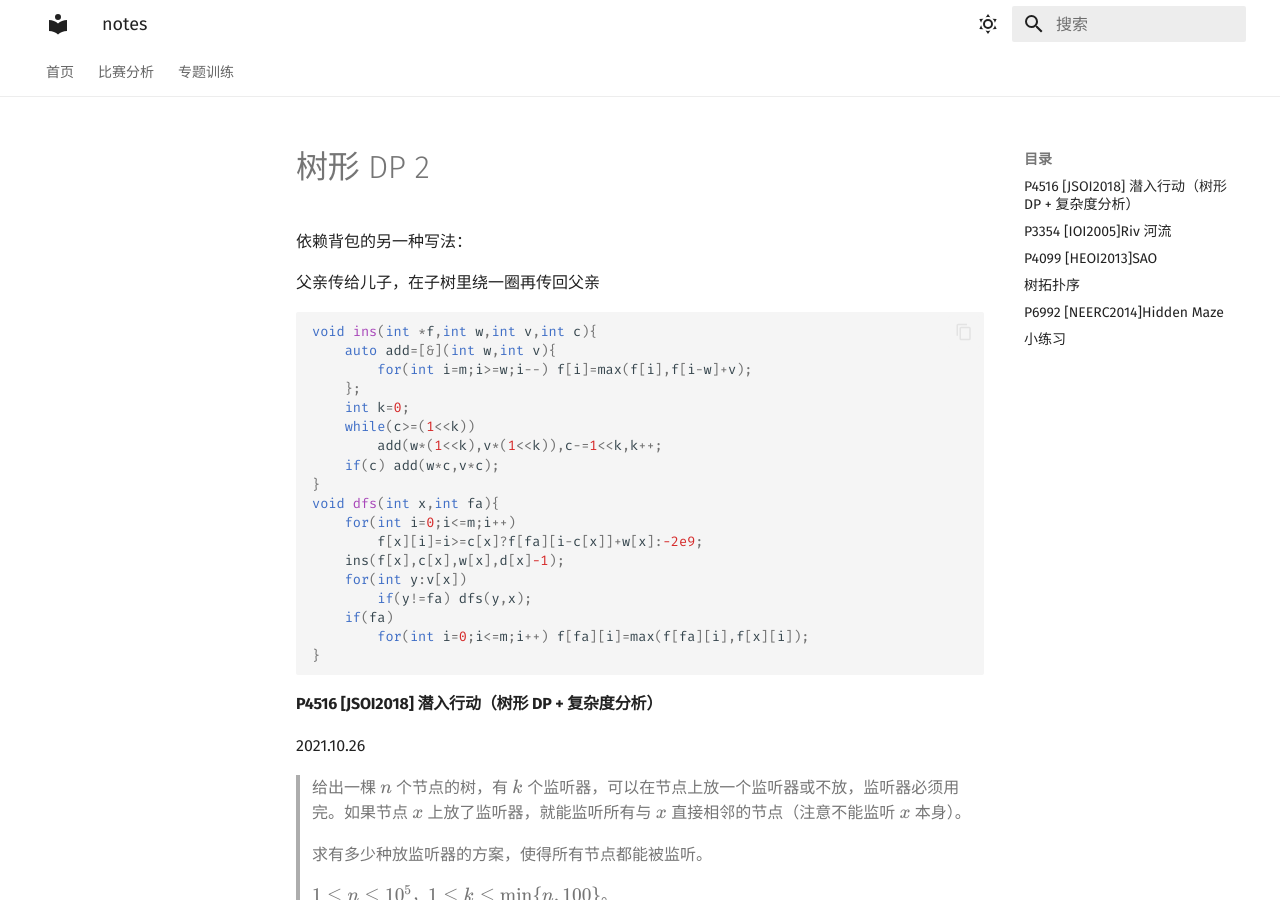
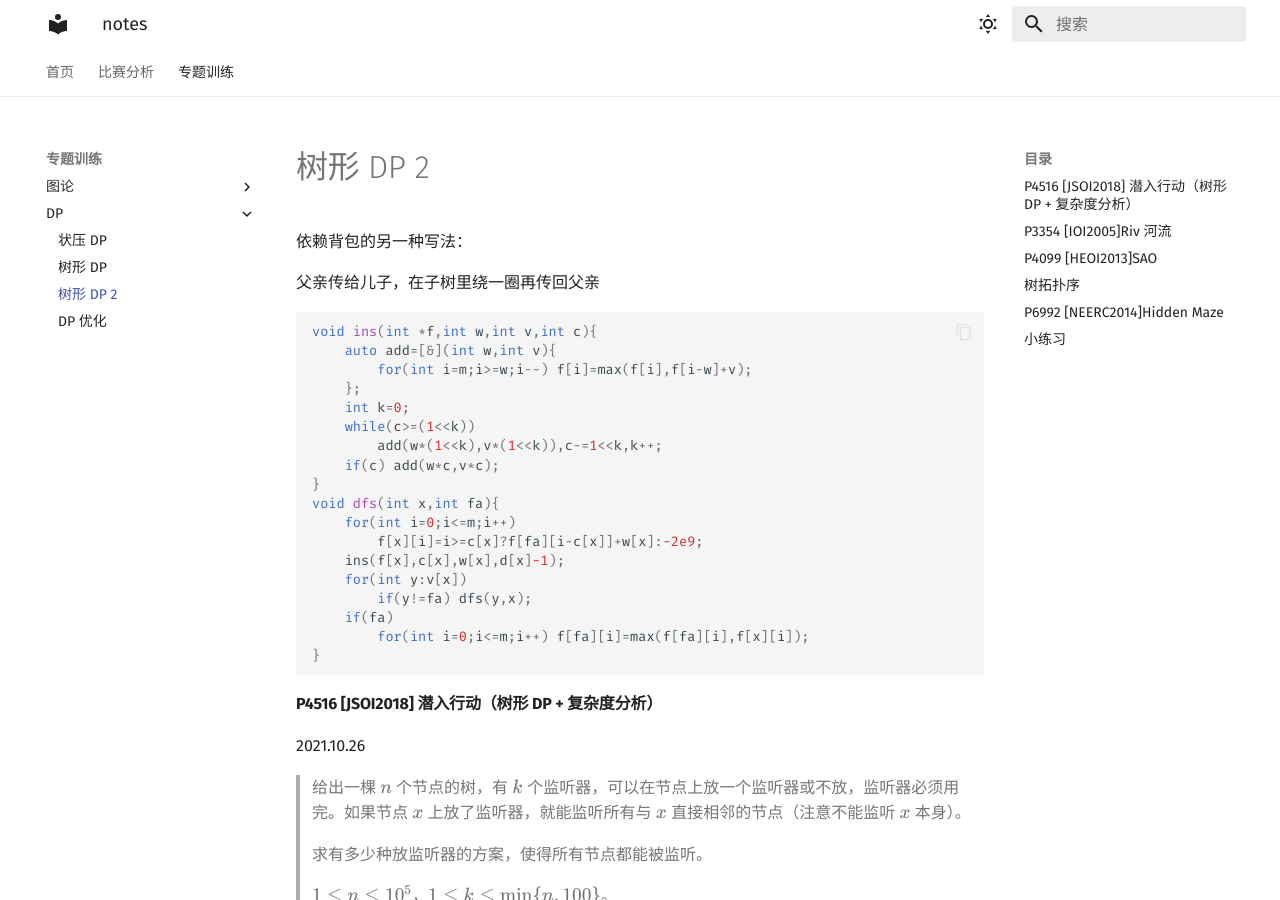
Before and after one commit to a7Bz3tQ9/a7Bz3tQ9.github.io, an MkDocs documentation site: the page built from docs/专题训练/DP/树形 DP 2.md, in a window 1280 px wide and 900 px high. Built offline with MkDocs 1.6.1 and Material for MkDocs 9.7.7, drawn with Linux system fonts in a browser that asks for light colours.

Commit message:
Update mkdocs.yml

```diff
--- a/mkdocs.yml
+++ b/mkdocs.yml
@@ -15,6 +15,9 @@ nav:
     - DP:
       - 状压 DP: 专题训练/DP/状压 DP.md
       - 树形 DP: 专题训练/DP/树形 DP.md
+      - 树形 DP 2: 专题训练/DP/树形 DP 2.md
+      - DP 优化: 专题训练/DP/DP 优化.md
+
 theme:
   name: material
   language: 'zh'
```
